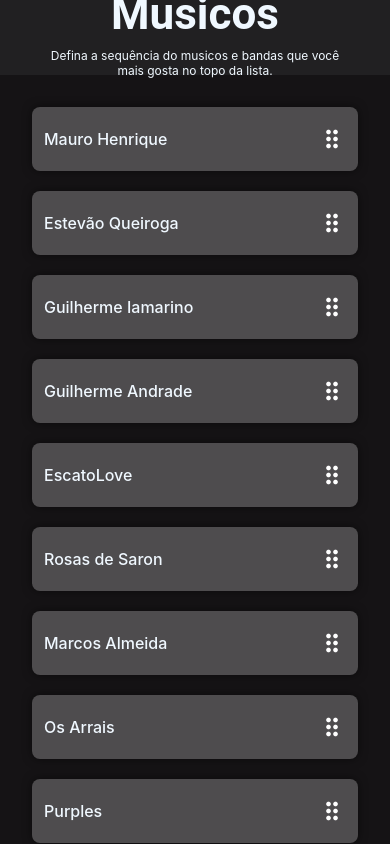
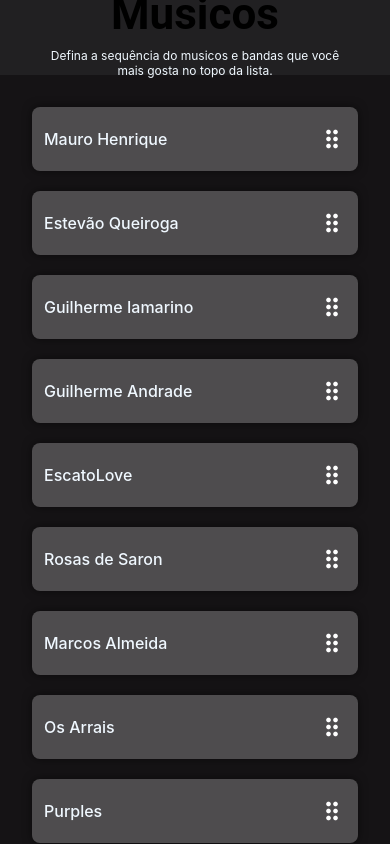
Before and after one commit to GgvGomes/interactive_list, a React Native app: screen / in a window 390 px wide. Built offline with nearby package versions, Linux system fonts and the light colour scheme.

Commit message:
active global style

```diff
--- a/App.tsx
+++ b/App.tsx
@@ -1,6 +1,7 @@
 import { StatusBar } from 'expo-status-bar';
 
 import { List } from './src/List';
+import './src/styles/global.css';
 
 export default function App() {
   return (
--- a/src/List.tsx
+++ b/src/List.tsx
@@ -26,8 +26,5 @@ const styles = StyleSheet.create({
     container: {
         flex: 1,
         backgroundColor: Colors.backgroundColor,
-
-        color: Colors.textColor,
-        fontFamily: "'Roboto', sans-serif",
     },
 });
--- a/src/styles/global.css
+++ b/src/styles/global.css
@@ -1 +1,6 @@
 @import url('https://fonts.googleapis.com/css?family=Josefin+Sans');
+
+*{
+    color: 'aliceblue';
+    font-family: 'Roboto', sans-serif;
+}
```
